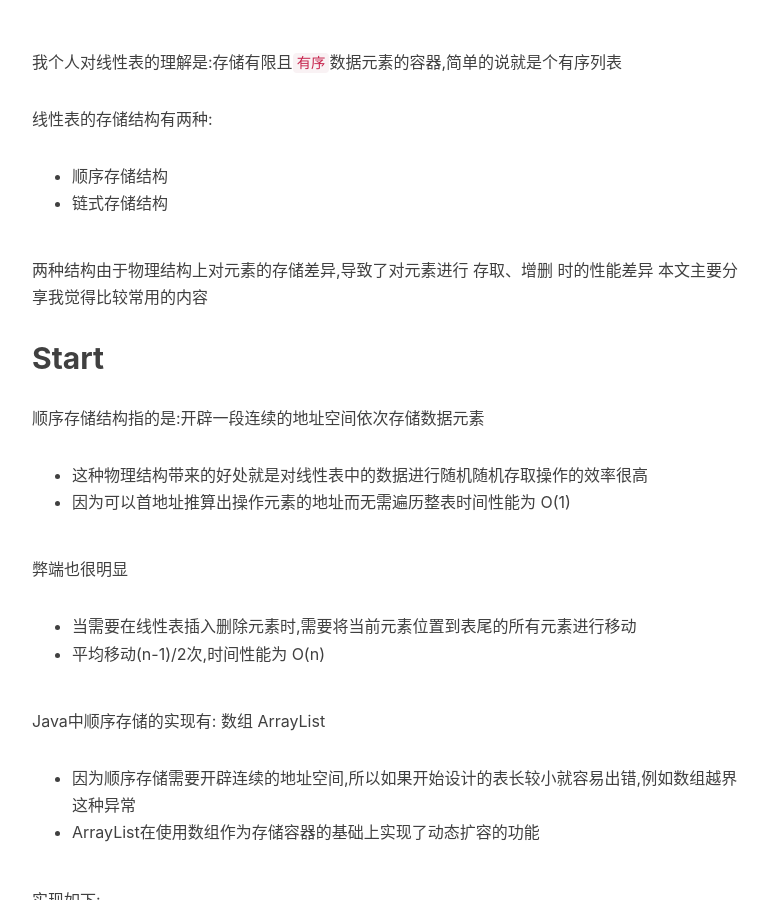
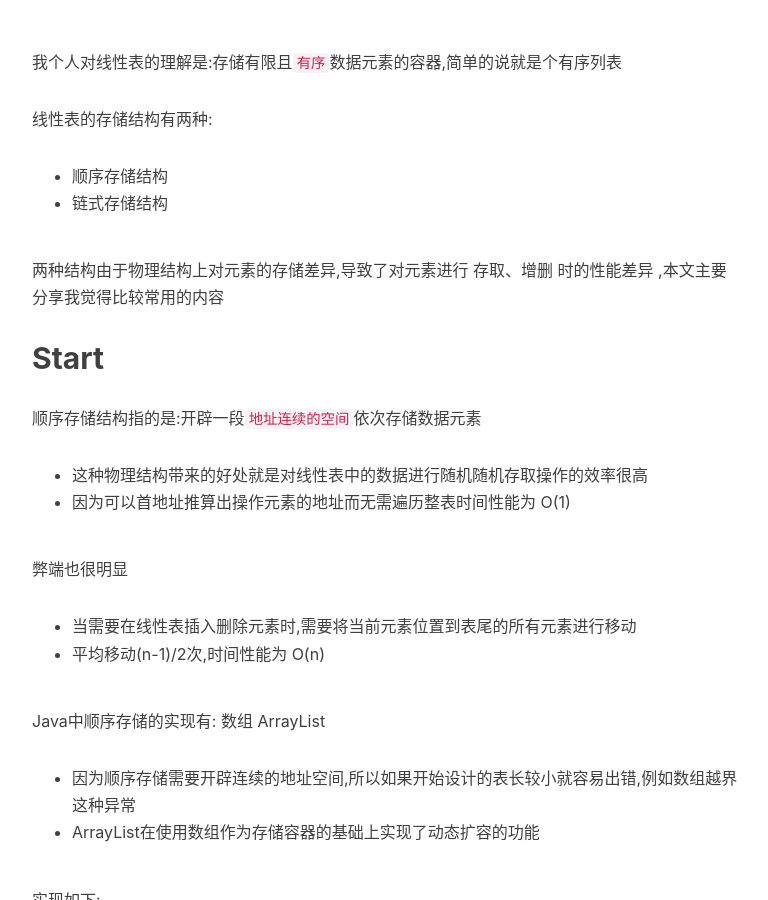
Before and after one commit to DoubleChick/DoubleChick.github.io, a Jekyll site: the page built from _posts/2017-12-05-linearList.markdown, in a window 1280 px wide and 900 px high, scrolled down 524 px. Shown: the whole window, without its empty margins (233-1001 px from the left). Built offline with Jekyll 4.4.1, drawn with Linux system fonts in a browser that asks for light colours; nearby versions of some CDN libraries; comment, search, counter and statistics services are not loaded; some of the changed text lies outside the part shown.

Commit message:
Blog2Part8

```diff
--- a/_posts/2017-12-05-linearList.markdown
+++ b/_posts/2017-12-05-linearList.markdown
@@ -17,11 +17,11 @@
 * 链式存储结构
 
 两种结构由于物理结构上对元素的存储差异,导致了对元素进行 存取、增删 时的性能差异
-本文主要分享我觉得比较常用的内容
+,本文主要分享我觉得比较常用的内容
 
 ## Start
 
-顺序存储结构指的是:开辟一段连续的地址空间依次存储数据元素
+顺序存储结构指的是:开辟一段`地址连续的空间`依次存储数据元素
 * 这种物理结构带来的好处就是对线性表中的数据进行随机随机存取操作的效率很高
 * 因为可以首地址推算出操作元素的地址而无需遍历整表时间性能为 O(1)
 
@@ -89,7 +89,7 @@
 * 例如在迭代器中会暂存当前时刻的modCount值,如果操作过程中线性表被其他线程修改,modCount会被检测到变化而抛出ConcurrentModificationException
 
 扩容机制
-* 扩容默认采用(原容量*1.5)+1的策略分配新数组的容量
+* 扩容默认采用`(原容量*1.5)+1`的策略分配新数组的容量
 * 如果不够就以新增操作后预计的表长创建数组,届时数组长度=线性表的长度,下次操作后必定还需要进行扩容
 
 虽然ArrayList的动态扩容解决了在使用数组时无法分配合适长度的缺陷,但ArrayList扩容时相当于创建了一个合适长度的新数组,然后将原数组中的元素复制到新数组中
```
